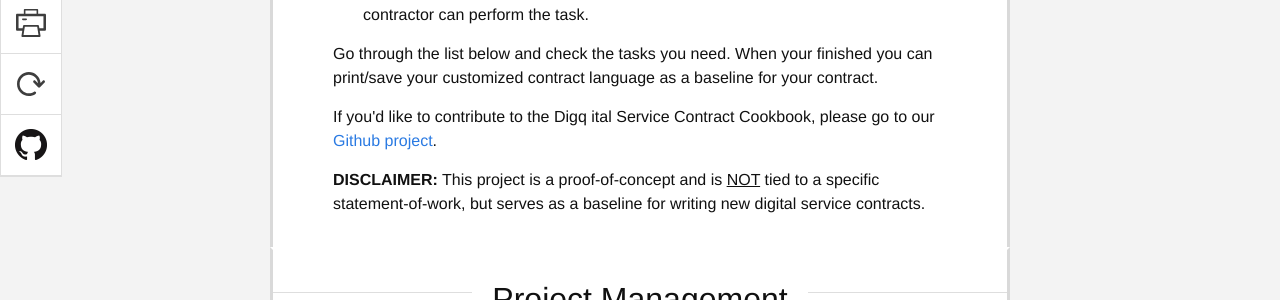
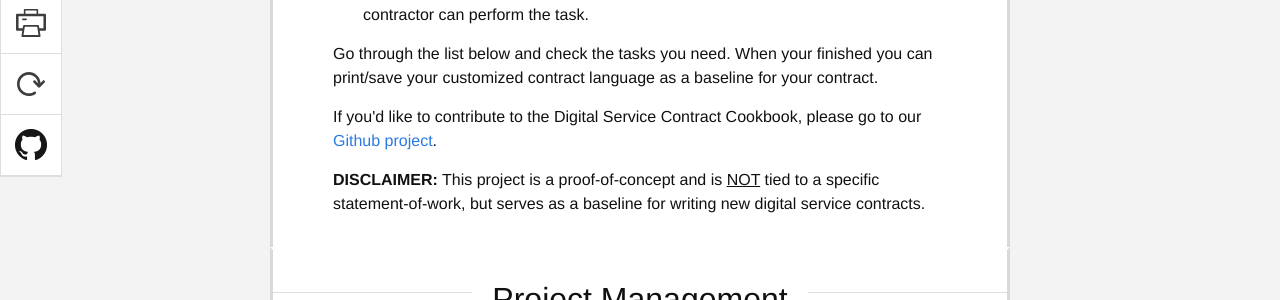
Before and after one commit to nmudd-cms/digital-service-contract-cookbook, a Jekyll site: the page built from index.md, in a window 1280 px wide. Shown: the part 363-663 px from the top of the page. Built offline with Jekyll 4.4.1, drawn with Linux system fonts in a browser that asks for light colours; nearby versions of some CDN libraries; Markdown is read by kramdown in place of the engine named in the settings.

Commit message:
type on checklist

```diff
--- a/_layouts/home.html
+++ b/_layouts/home.html
@@ -17,7 +17,7 @@ layout: default
     </p>
 
     <p>Go through the list below and check the tasks you need. When your finished you can print/save your customized contract language as a baseline for your contract.</p>
-    <p>If you'd like to contribute to the Digq ital Service Contract Cookbook, please go to our <a href="#">Github project</a>.</p>
+    <p>If you'd like to contribute to the Digital Service Contract Cookbook, please go to our <a href="https://github.com/nmudd-cms/digital-service-contract-cookbook/tree/gh-pages">Github project</a>.</p>
     <p><strong>DISCLAIMER:</strong> This project is a proof-of-concept and is <u>NOT</u> tied to a specific statement-of-work, but serves as a baseline for writing new digital service contracts.</p>
   </header>
 </div>
```
